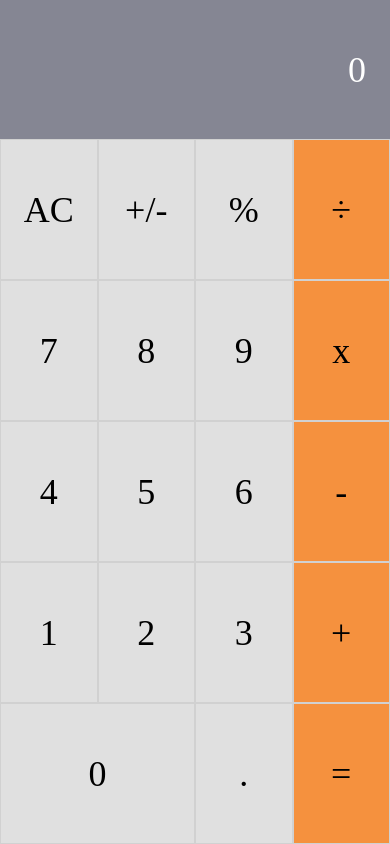
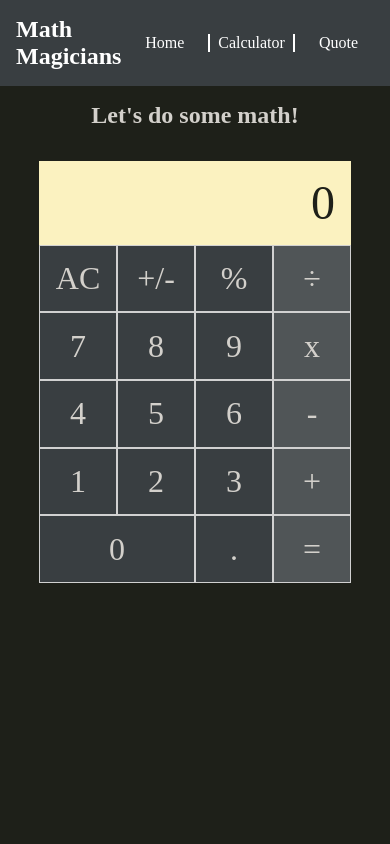
Before and after one commit to guerreiropedr0/math-magicians, a React (Create React App) app: page /calculator in a window 390 px wide. Built offline with nearby package versions, Linux system fonts and the light colour scheme.

Commit message:
Add full website feature with Routers

```diff
--- a/package.json
+++ b/package.json
@@ -9,6 +9,7 @@
     "big.js": "^6.1.1",
     "react": "^17.0.2",
     "react-dom": "^17.0.2",
+    "react-router-dom": "^5.3.0",
     "react-scripts": "5.0.0",
     "web-vitals": "^2.1.4"
   },
--- a/src/App.js
+++ b/src/App.js
@@ -1,13 +1,30 @@
 import React from 'react';
+import { BrowserRouter as Router, Route, Switch } from 'react-router-dom';
 import Calculator from './components/Calculator';
+import Home from './components/Home';
+import Quote from './components/Quote';
+import Navbar from './components/Navbar';
 
 // eslint-disable-next-line react/prefer-stateless-function
 export default class App extends React.Component {
   render() {
     return (
-      <div className="App">
-        <Calculator />
-      </div>
+      <Router>
+        <div className="App">
+          <Navbar />
+          <Switch>
+            <Route exact path="/">
+              <Home />
+            </Route>
+            <Route path="/calculator">
+              <Calculator />
+            </Route>
+            <Route path="/quote">
+              <Quote />
+            </Route>
+          </Switch>
+        </div>
+      </Router>
     );
   }
 }
--- a/src/components/Calculator.js
+++ b/src/components/Calculator.js
@@ -16,22 +16,49 @@ const Calculator = () => {
 
   const info = state;
   const operators = '÷x-+=';
-  let digits = ['AC', '+/-', '%', '÷', '7', '8', '9', 'x', '4', '5', '6', '-', '1', '2', '3', '+', '0', '.', '='];
+  let digits = [
+    'AC',
+    '+/-',
+    '%',
+    '÷',
+    '7',
+    '8',
+    '9',
+    'x',
+    '4',
+    '5',
+    '6',
+    '-',
+    '1',
+    '2',
+    '3',
+    '+',
+    '0',
+    '.',
+    '=',
+  ];
   digits = digits.map((digit) => (
     <button
       type="button"
       onClick={handleChange}
       key={digit}
-      id={operators.includes(digit) ? 'operators' : nestedTernary('0'.includes(digit), 'zero', null)}
+      id={
+        operators.includes(digit) ? 'operators' : nestedTernary('0'.includes(digit), 'zero', null)
+      }
     >
       {digit}
     </button>
   ));
 
   return (
-    <div className="calculator">
-      <p className="output">{info.next ? info.next : nestedTernary(!info.total, 0, info.total)}</p>
-      {digits}
+    <div className="calculator-section">
+      <h2>Let&apos;s do some math!</h2>
+      <div className="calculator">
+        <p className="output">
+          {info.next ? info.next : nestedTernary(!info.total, 0, info.total)}
+        </p>
+        {digits}
+      </div>
     </div>
   );
 };
--- /dev/null
+++ b/src/components/Home.js
@@ -0,0 +1,16 @@
+const Home = () => (
+  <div className="home-section">
+    <h2>Welcome Mathematicians!</h2>
+    <p>
+      The Math magicians website is directed for everyone who has interest in Mathematics. For those
+      who love problem-solving, reasoning and understanding. I welcome you to my website! Check the
+      fully working calculator to make some operations.
+      <br />
+      If you enjoy this website, you can check my
+      {' '}
+      <a href="https://github.com/guerreiropedr0">GitHub profile (@guerreiropedr0)</a>
+      and take a look at some of my works.
+    </p>
+  </div>
+);
+export default Home;
--- /dev/null
+++ b/src/components/Navbar.js
@@ -0,0 +1,19 @@
+import { Link } from 'react-router-dom';
+
+const Navbar = () => (
+  <nav className="navbar">
+    <h1>Math Magicians</h1>
+    <ul className="nav-links">
+      <li>
+        <Link to="/">Home</Link>
+      </li>
+      <li>
+        <Link to="/calculator">Calculator</Link>
+      </li>
+      <li>
+        <Link to="/quote">Quote</Link>
+      </li>
+    </ul>
+  </nav>
+);
+export default Navbar;
--- /dev/null
+++ b/src/components/Quote.js
@@ -0,0 +1,8 @@
+const Quote = () => (
+  <h3 className="quote">
+    Mathematics is not about numbers, equations, computations, or algorithms: it is about
+    understanding. - William Paul Thurston
+  </h3>
+);
+
+export default Quote;
--- a/src/style.css
+++ b/src/style.css
@@ -1,7 +1,7 @@
 :root {
-  --accent-color: #f5913e;
-  --primary-color: #858693;
-  --secondary-color: #e0e0e0;
+  --accent-color: #e2c044;
+  --primary-color: #587b7f;
+  --secondary-color: #393e41;
 }
 
 *,
@@ -15,33 +15,77 @@
   color: inherit;
   border: none;
   outline: none;
-  font-size: 1.5rem;
   font-family: 'Times New Roman', Times, serif;
 }
 
 body {
+  background-color: #1e2019;
+  color: #d3d0cb;
+}
+
+.navbar {
   display: flex;
-  height: 100vh;
-  justify-content: center;
+  justify-content: space-between;
   align-items: center;
+  padding: 1rem;
+  font-size: 1.3rem;
+  background-color: #393e41;
+  color: #fff;
+}
+
+.nav-links {
+  display: flex;
+}
+
+.nav-links * {
+  margin: 0 0.5rem;
+}
+
+.nav-links li:nth-child(2) {
+  border-right: 2px solid #fff;
+  border-left: 2px solid #fff;
+}
+
+.nav-links li:hover {
+  color: #fbf2c0;
+  border-color: #fbf2c0;
+}
+
+.home-section {
+  margin: 1rem;
+  display: flex;
+  flex-direction: column;
+}
+
+.home-section h2 {
+  align-self: center;
+  margin: 0 0 1rem 0;
+}
+
+.calculator-section {
+  display: grid;
+  grid-template-columns: repeat(2, auto);
+  margin: 1rem;
 }
 
 .calculator {
   display: grid;
   grid-template-columns: repeat(4, 1fr);
-  width: 40vw;
-  height: 60vh;
+  width: 60vw;
+  height: 80vh;
   justify-items: stretch;
+  justify-self: end;
 }
 
 .output {
   grid-column: 1/5;
-  background-color: var(--primary-color);
-  color: #fff;
+  background-color: #fbf2c0;
+  color: #1e2019;
   display: flex;
   align-items: center;
   justify-content: flex-end;
   padding-right: 1rem;
+  font-size: 3rem;
 }
 
 #zero {
@@ -51,31 +95,50 @@ body {
 .calculator button {
   background-color: var(--secondary-color);
   border: 1px solid #d1d1d1;
+  font-size: 2rem;
 }
 
 .calculator button:hover {
-  background-color: #d8d7d7;
+  background-color: #2b2f31;
 }
 
 .calculator button:active {
-  background-color: #c9c8c8;
+  background-color: #242729;
 }
 
 #operators {
-  background-color: var(--accent-color);
+  background-color: #505557;
 }
 
 #operators:hover {
-  background-color: #e9893a;
+  background-color: #4b5052;
 }
 
 #operators:active {
-  background-color: #db8036;
+  background-color: #414647;
+}
+
+.quote {
+  position: absolute;
+  top: 50%;
+  left: 50%;
+  transform: translate(-50%, -50%);
 }
 
 @media only screen and (max-width: 600px) {
+  .navbar {
+    font-size: 1rem;
+  }
+
+  .calculator-section {
+    grid-template-columns: auto;
+    justify-items: center;
+  }
+
   .calculator {
-    width: 100vw;
-    height: 100vh;
+    margin-top: 2rem;
+    justify-self: inherit;
+    width: 80vw;
+    height: 50vh;
   }
 }
```
Also changed, not shown: 1 other file (tests, documents, lock files or other folders).
